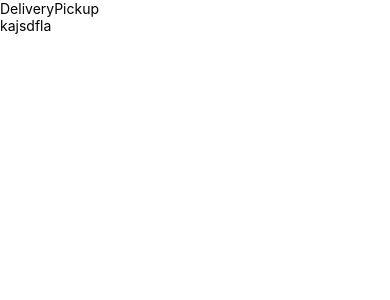
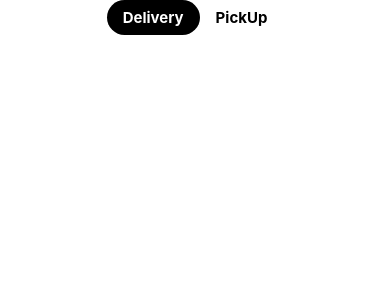
Before and after one commit to ShingHikaru/UberEats_App_Copy, a React Native app: screen / in a window 390 px wide. Shown: the top 300 px of the page. Built offline with nearby package versions, Linux system fonts and the light colour scheme.

Commit message:
making HeaderButton

```diff
--- a/App.js
+++ b/App.js
@@ -11,44 +11,21 @@ import {
   useColorScheme,
   View,
 } from 'react-native';
-import {
-  Colors,
-  DebugInstructions,
-  Header,
-  LearnMoreLinks,
-  ReloadInstructions,
-} from 'react-native/Libraries/NewAppScreen';
+import Home from './Screens/Home';
 
 export default function App() {
-  const [buttonState, setButtonState] = useState(0);
-
-  const ButtonGroup = (props, props2) => {
-    const buttonsText = ['Delivery', 'Pickup'];
-    function pressButton(t) {
-      setButtonState(t);
-    }
-    return (
-      <View style={styles.buttonGroup}>
-        <TouchableOpacity onPress={pressButton(0)}>
-          <Text>{buttonsText[0]}</Text>
-        </TouchableOpacity>
-        <TouchableOpacity onPress={pressButton(1)}>
-          <Text>{buttonsText[1]}</Text>
-        </TouchableOpacity>
-      </View>
-    );
-  };
-
   return (
     <>
-      <ButtonGroup />
-      <Text>kajsdfla</Text>
+      <SafeAreaView />
+      <Home />
     </>
   );
 }
 
 const styles = StyleSheet.create({
   buttonGroup: {
+    flex: 1,
     flexDirection: 'row',
   },
+  buttonStyle: {},
 });
--- /dev/null
+++ b/Screens/Home.js
@@ -0,0 +1,11 @@
+import { View, Text } from 'react-native'
+import React from 'react'
+import HeaderTabs from './Home/HeaderTabs'
+
+export default function Home() {
+  return (
+    <View>
+      <HeaderTabs />
+    </View>
+  )
+}
--- /dev/null
+++ b/Screens/Home/HeaderTabs.js
@@ -0,0 +1,42 @@
+import React, {useState} from 'react';
+import {SafeAreaView, Text, TouchableOpacity, View, StyleSheet} from 'react-native';
+
+export default function HeaderTabs() {
+  const [activeTab, setActiveTab] = useState('Delivery');
+  const HeaderButton = props => (
+    <View>
+      <TouchableOpacity
+        style={{
+          backgroundColor: activeTab === props.text ? 'black' : 'white',
+          paddingHorizontal: 16,
+          paddingVertical: 8,
+          borderRadius: 30,
+        }}
+        onPress={() => {
+          setActiveTab(props.text);
+        }}>
+        <Text
+          style={{
+            fontSize: 15,
+            color: activeTab === props.text ? 'white' : 'black',
+            fontWeight: 'bold',
+          }}>
+          {props.text}
+        </Text>
+      </TouchableOpacity>
+    </View>
+  );
+  return (
+    <View style={styles.main}>
+      <HeaderButton text="Delivery" />
+      <HeaderButton text="PickUp" />
+    </View>
+  );
+}
+
+const styles = StyleSheet.create({
+  main: {
+    flexDirection: 'row',
+    alignSelf: 'center',
+  },
+});
```
